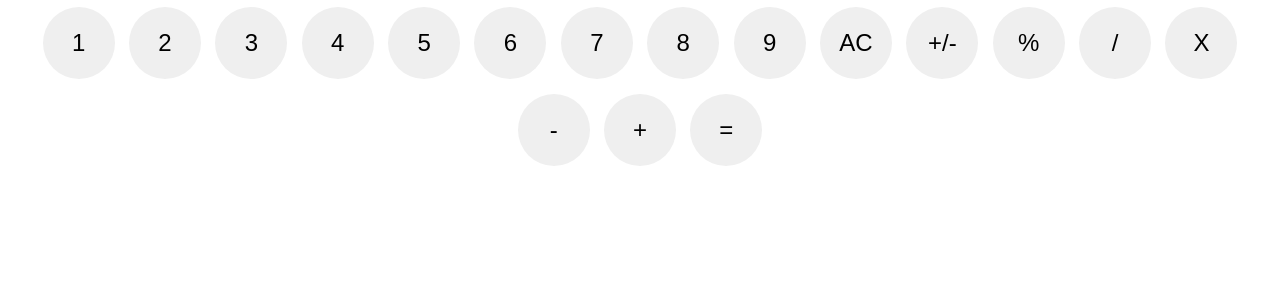
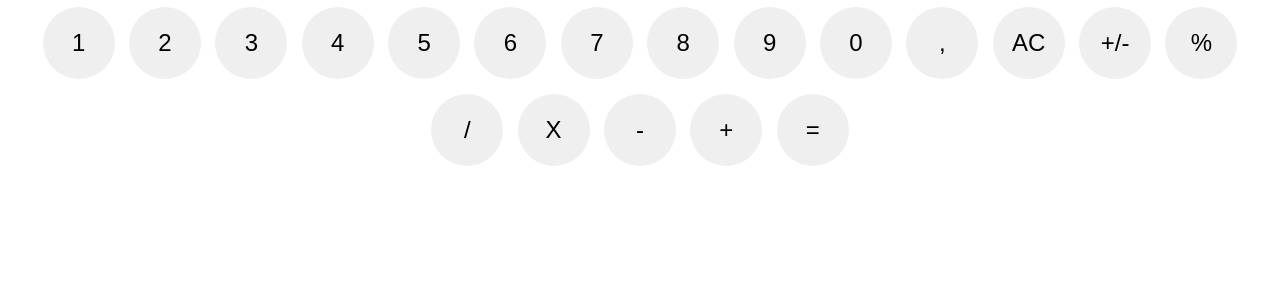
Before and after one commit to GuilhermeLVL/React.JS, a React (Create React App) app in the folder calculadora/: page / in a window 1280 px wide. Shown: the top 300 px of the page. Built offline with nearby package versions, Linux system fonts and the light colour scheme.

Commit message:
Update Calculadora.jsx

```diff
--- a/calculadora/src/components/Calculadora.jsx
+++ b/calculadora/src/components/Calculadora.jsx
@@ -13,6 +13,8 @@ export default function Calculadora() {
         <button>7</button>
         <button>8</button>
         <button>9</button>
+        <button>0</button>
+        <button>,</button>
         <button>AC</button>
         <button>+/-</button>
         <button>%</button>
```
